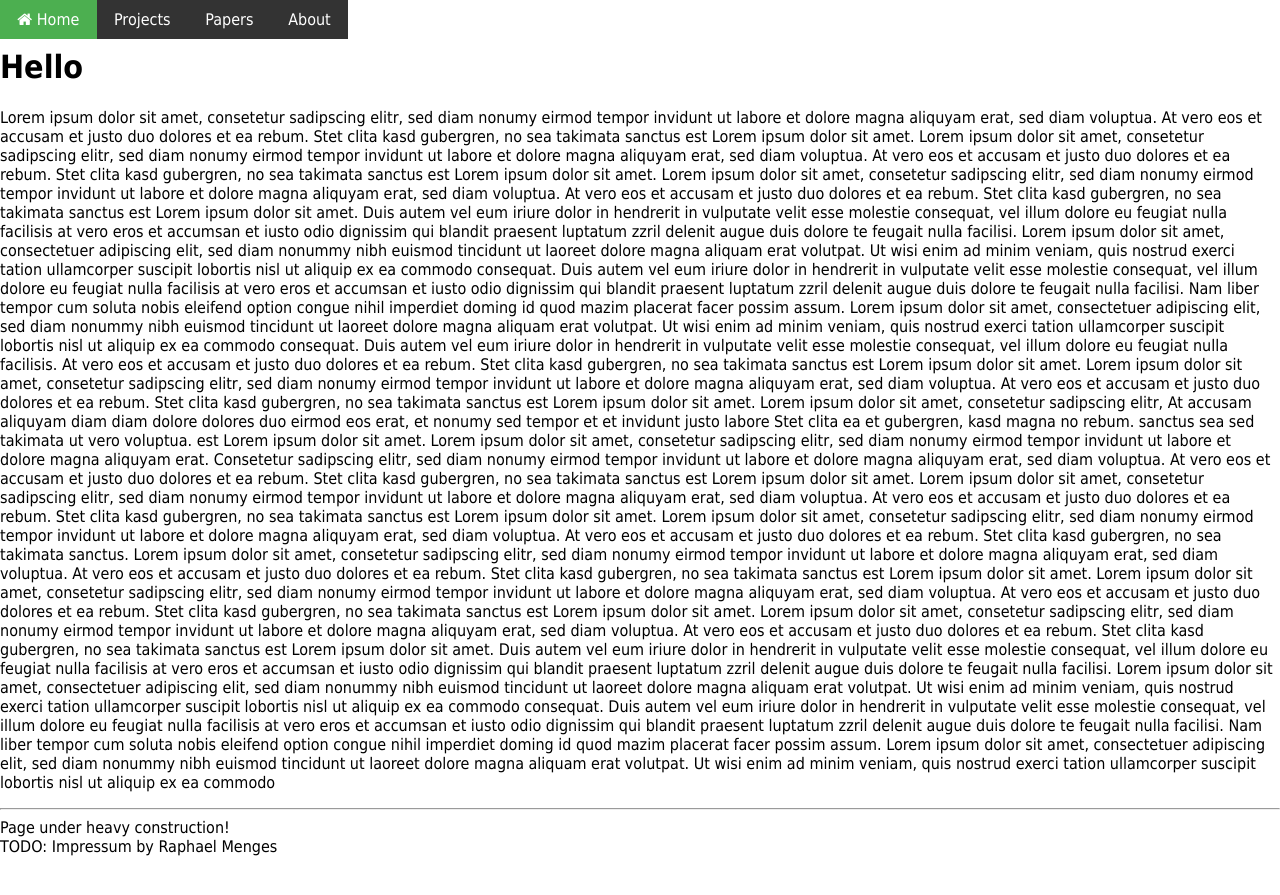
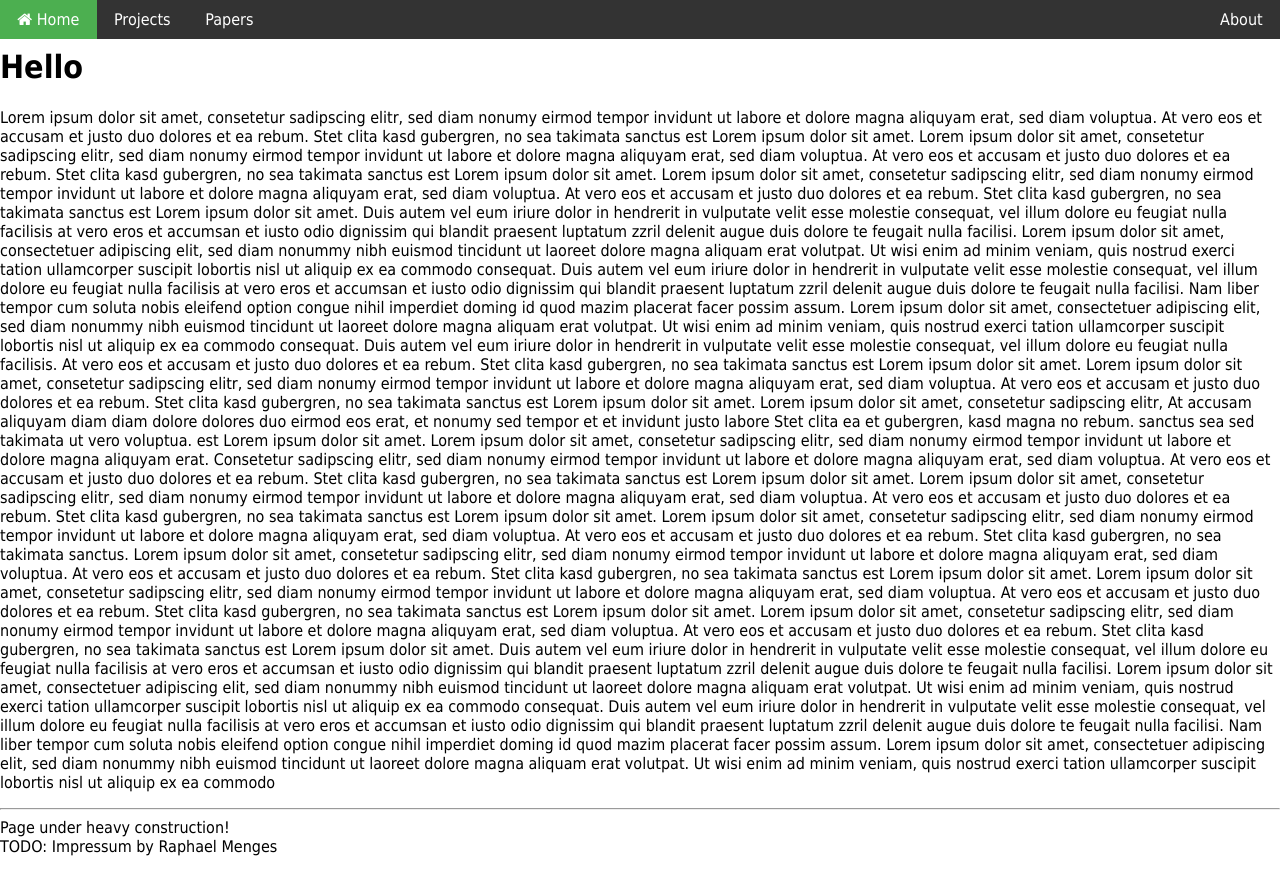
Before and after one commit to raphaelmenges/raphaelmenges.github.io, a Jekyll site: the page built from index.html, in a window 1280 px wide. Shown: the top 895 px of the page. Built offline with Jekyll 4.4.1, drawn with Linux system fonts in a browser that asks for light colours.

Commit message:
Trying to make it good looking on mobile and desktop.

```diff
--- a/css/main.css
+++ b/css/main.css
@@ -3,7 +3,6 @@
 	font-family: Tahoma, Geneva, sans-serif;
 	padding:0pt;
 	margin: 0 auto;
-	/* width: 800pt; */
 	overflow-y: scroll;
 }
 
@@ -14,7 +13,7 @@
 	margin: 0;
 	padding: 0;
 	top: -1px;
-	/* width: 800pt; */
+	width: 100%;
 	overflow: hidden;
 	background-color: #333;
 }
@@ -56,3 +55,9 @@
     .navbar li {float: none;}
 		.content { padding-top: 0pt;
 }
+
+/* Show whitespace around page on desktop browsers */
+@media only screen and (min-device-width: 1300px) {
+    body { width: 800pt; }
+		.navbar { width: 800pt; }
+}
```
